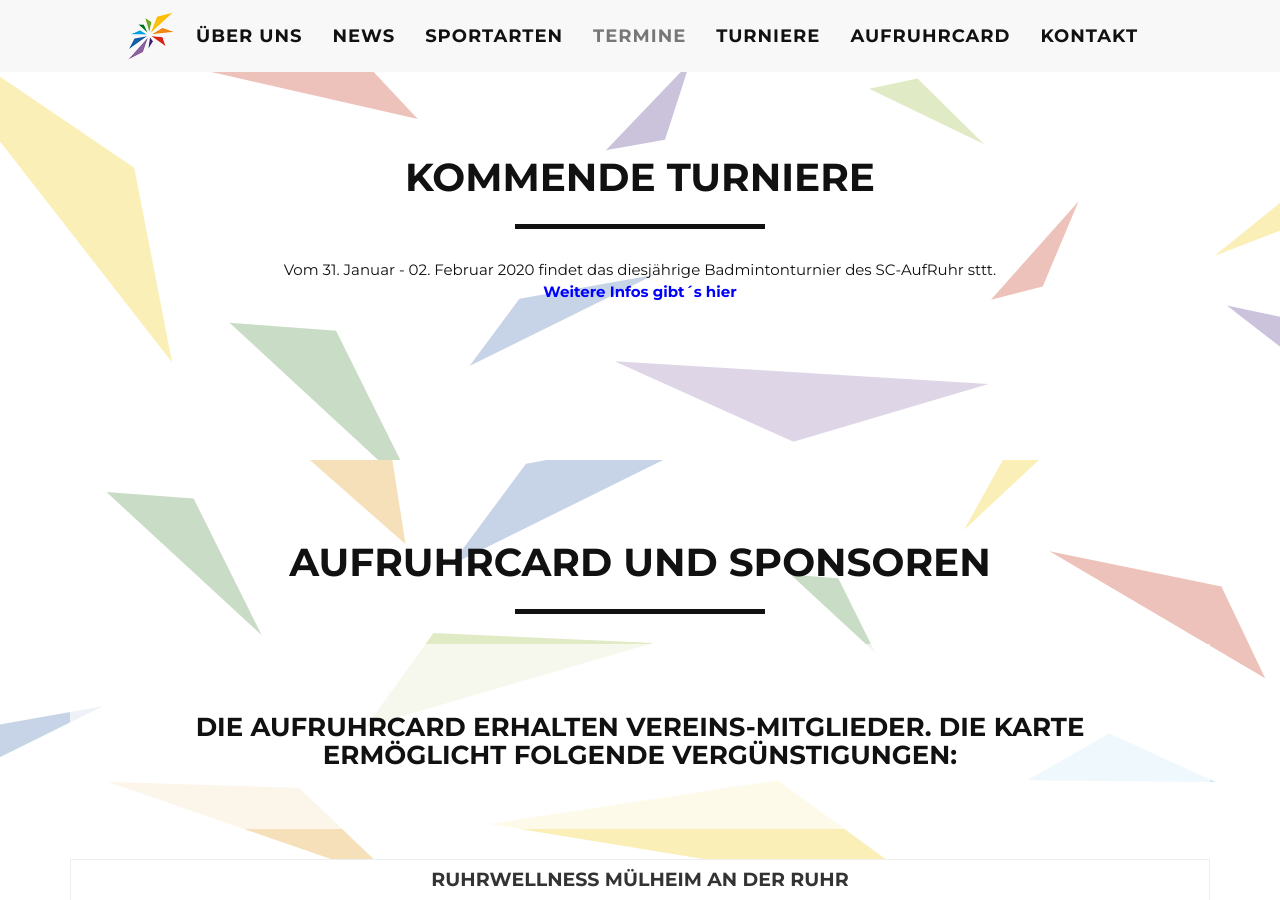
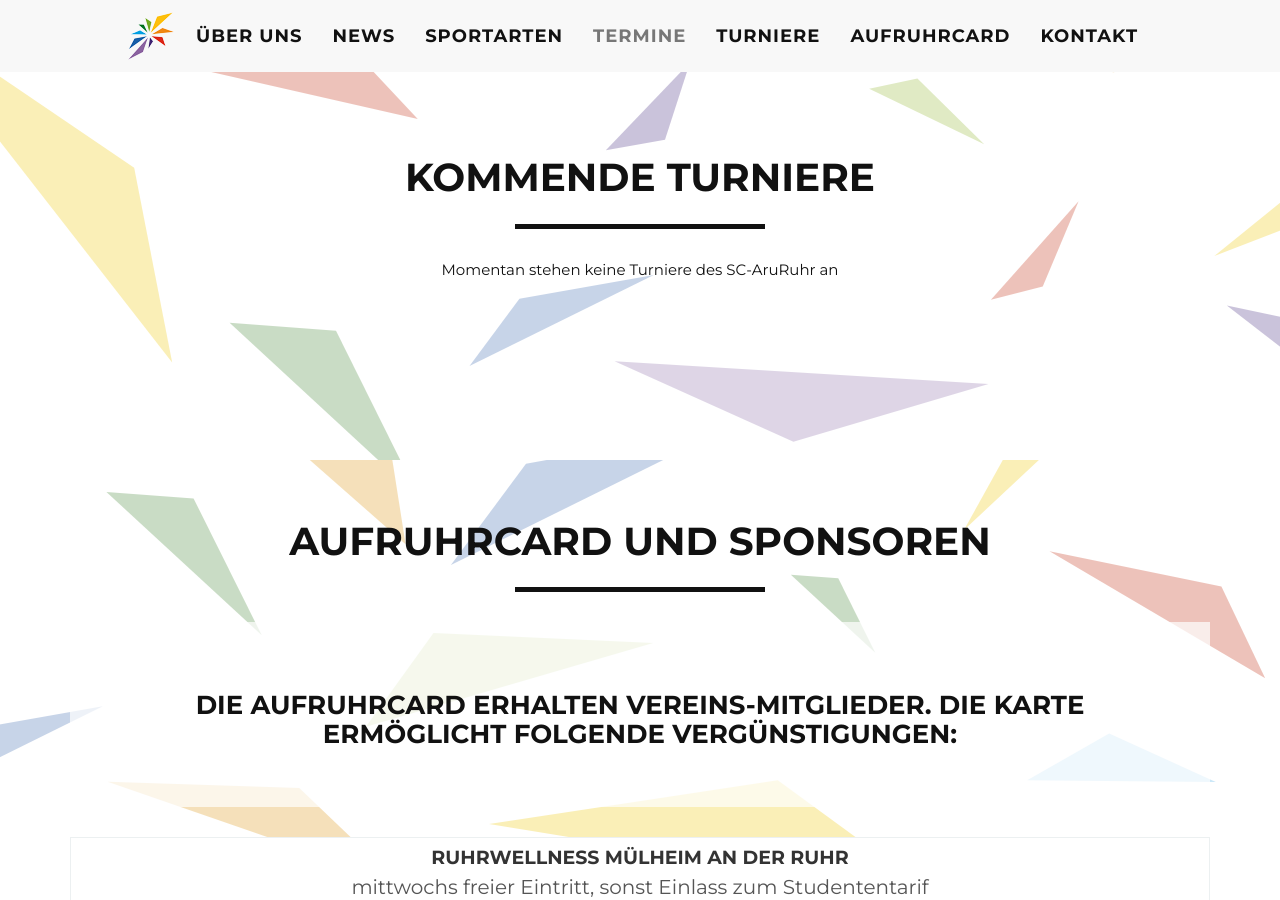
Before and after one commit to scarweb/scarweb.github.io, a Jekyll site: the page built from index.html, in a window 1280 px wide and 900 px high, scrolled down 4040 px. Built offline with Jekyll 4.4.1, drawn with Linux system fonts in a browser that asks for light colours; comment, search, counter and statistics services are not loaded.

Commit message:
Update tourniere.html

```diff
--- a/_includes/tourniere.html
+++ b/_includes/tourniere.html
@@ -12,8 +12,7 @@
                 {% for turnier in site.data.tourniere %}
                     <strong>{{turnier.datum}} : {{turnier.name}} /  {{turnier.text}}</strong> <br>
                 {% endfor %}
-                Vom 31. Januar - 02. Februar 2020 findet das diesjährige Badmintonturnier des SC-AufRuhr sttt.<br>
-                <b><a href="/turniere2019.html"><font color="#0000FF">Weitere Infos gibt´s hier</font></a></b>
+                Momentan stehen keine Turniere des SC-AruRuhr an
                 <p>&nbsp;</p>
 
             </div>
```
